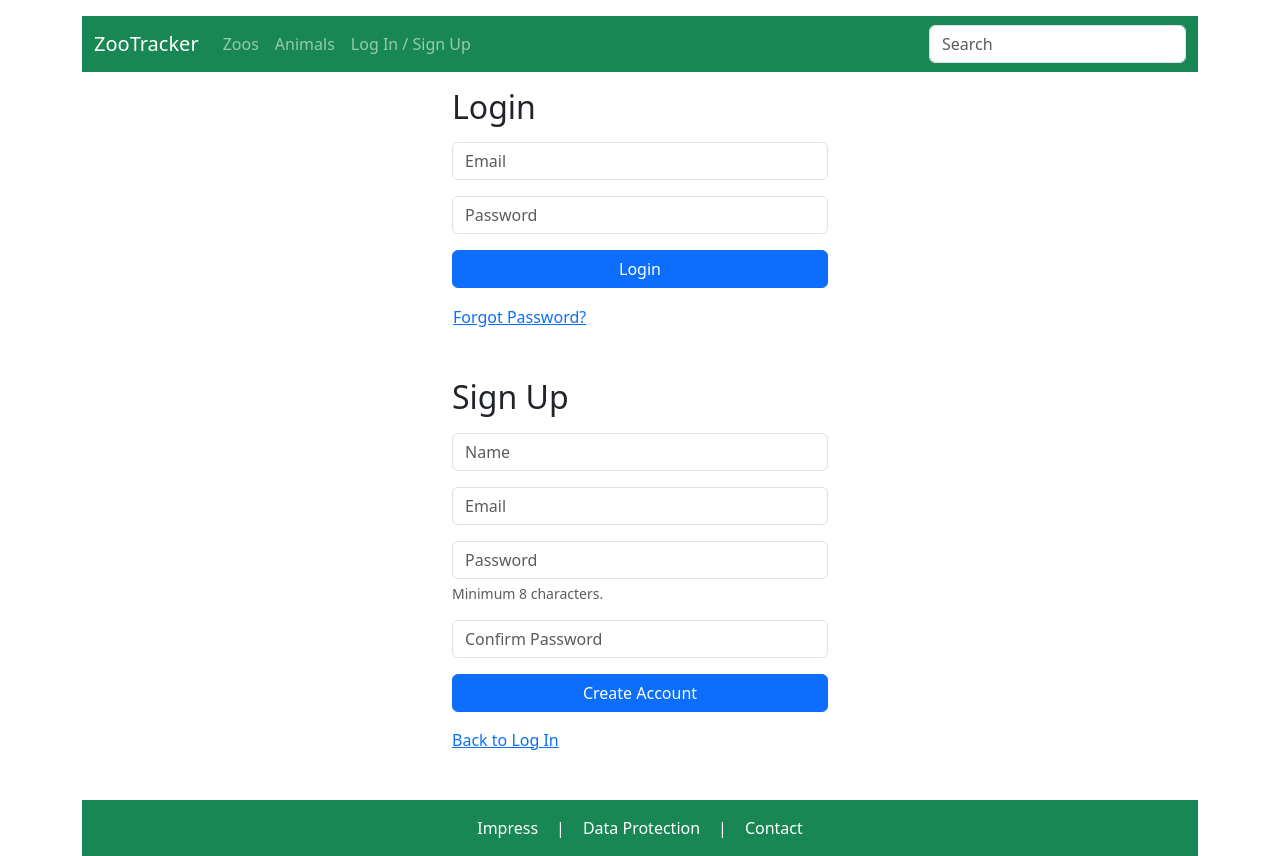
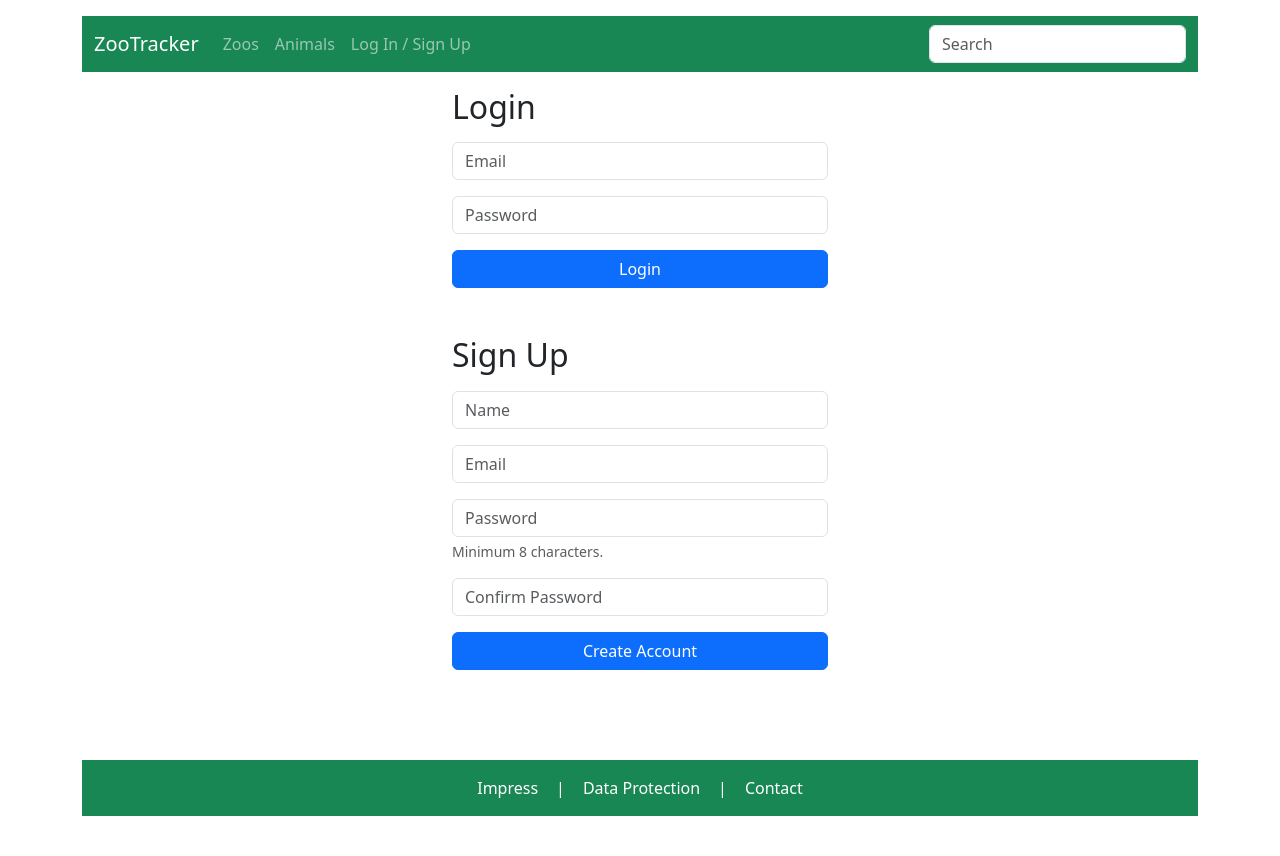
Before and after one commit to roink/zootracker-uptime, a React (Vite) app in the folder frontend/: page /login in a window 1280 px wide. After the commit the page ends 816 px from the top, so only its background shows below. Built offline with nearby package versions, Linux system fonts and the light colour scheme; no server answers.

Commit message:
Remove unused auth page buttons

```diff
--- a/frontend/src/pages/Login.jsx
+++ b/frontend/src/pages/Login.jsx
@@ -127,7 +127,7 @@ export default function LoginPage({ email, onLoggedIn, onSignedUp }) {
         description="Access your ZooTracker account or create a new one to log visits and sightings."
       />
       {/* Log in section */}
-      <form id="top" onSubmit={handleLogin} className="container auth-form">
+      <form onSubmit={handleLogin} className="container auth-form">
         {successMessage && (
           <div className="alert alert-success" role="alert">
             {successMessage}
@@ -159,15 +159,6 @@ export default function LoginPage({ email, onLoggedIn, onSignedUp }) {
         <button className="btn btn-primary w-100" type="submit" disabled={loggingIn}>
           {loggingIn ? 'Logging in…' : 'Login'}
         </button>
-        <div className="mt-3">
-          <button
-            type="button"
-            className="btn btn-link p-0 align-baseline"
-            onClick={(e) => e.preventDefault()}
-          >
-            Forgot Password?
-          </button>
-        </div>
       </form>
 
       {/* Sign up section */}
@@ -226,9 +217,6 @@ export default function LoginPage({ email, onLoggedIn, onSignedUp }) {
         >
           {signingUp ? 'Signing up…' : 'Create Account'}
         </button>
-        <div className="mt-3">
-          <a href="#top">Back to Log In</a>
-        </div>
       </form>
     </>
   );
```
